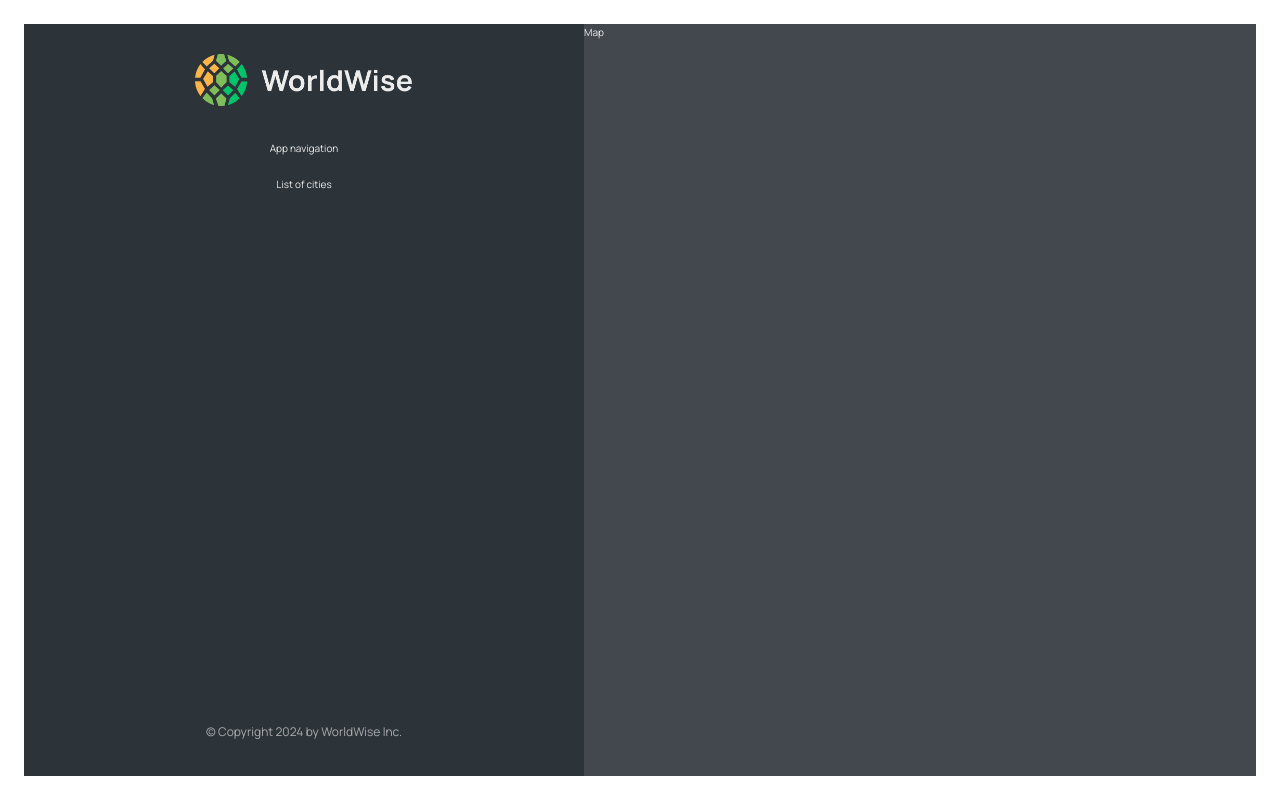
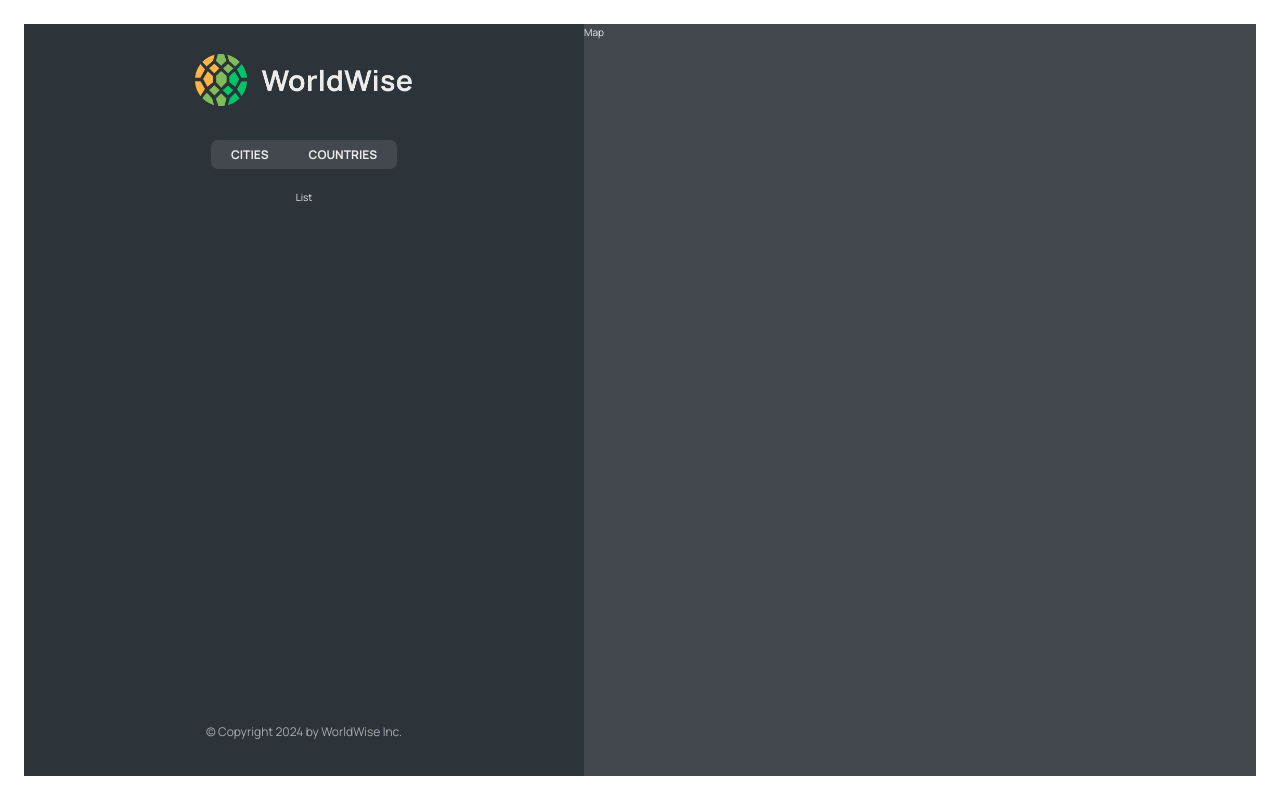
Before and after one commit to SaeedAbi/WorldWise-practice, a React (Vite) app: page /app in a window 1280 px wide. Built offline with nearby package versions, Linux system fonts and the light colour scheme.

Commit message:
:construction: add nested route for cities/form/countries

```diff
--- a/src/App.jsx
+++ b/src/App.jsx
@@ -12,11 +12,16 @@
 
        <BrowserRouter>
 <Routes>
-    <Route path="/" element={<Homepage/>}/>
+    <Route index element={<Homepage/>}/>
     <Route path="product" element={<Product/>} />
     <Route path="login" element={<Login/>} />
     <Route path="pricing" element={<Pricing/>} />
-    <Route path="app" element={<AppLayout/>} />
+    <Route path="app" element={<AppLayout/>} >
+        <Route index element={<p>List</p>}/>
+         <Route path='cities' element={<p>City</p>}/>
+        <Route path='countries' element={<p>Country</p>}/>
+        <Route path='form' element={<p>Form</p>}/>
+    </Route>
     <Route path='*' element={<PageNotFound/>}/>
 </Routes>
        </BrowserRouter>
--- a/src/Components/AppNav/index.jsx
+++ b/src/Components/AppNav/index.jsx
@@ -1,9 +1,15 @@
 import styles from './AppNav.module.css'
+import {NavLink} from "react-router-dom";
 
 const AppNav = () => {
     return (
         <nav className={styles.nav}>
-            App navigation
+        <ul>
+            <li>
+                <NavLink to='cities'>Cities</NavLink>
+            </li>
+            <li> <NavLink to='countries'>Countries</NavLink></li>
+        </ul>
         </nav>
     );
 };
--- a/src/Components/Sidebar/Sidebar.jsx
+++ b/src/Components/Sidebar/Sidebar.jsx
@@ -1,13 +1,14 @@
 import styles from './Sidebar.module.css'
 import Logo from "../Logo/Logo.jsx";
 import AppNav from "../AppNav/index.jsx";
+import {Outlet} from "react-router-dom";
 
 const Sidebar = () => {
     return (
         <div className={styles.sidebar}>
-<Logo/>
+            <Logo/>
             <AppNav/>
-            <p>List of cities</p>
+            <Outlet/>
             <footer className={styles.footer}>
                 <p className={styles.copyright}>&copy; Copyright {new Date().getFullYear()} by WorldWise Inc.</p>
             </footer>
```
